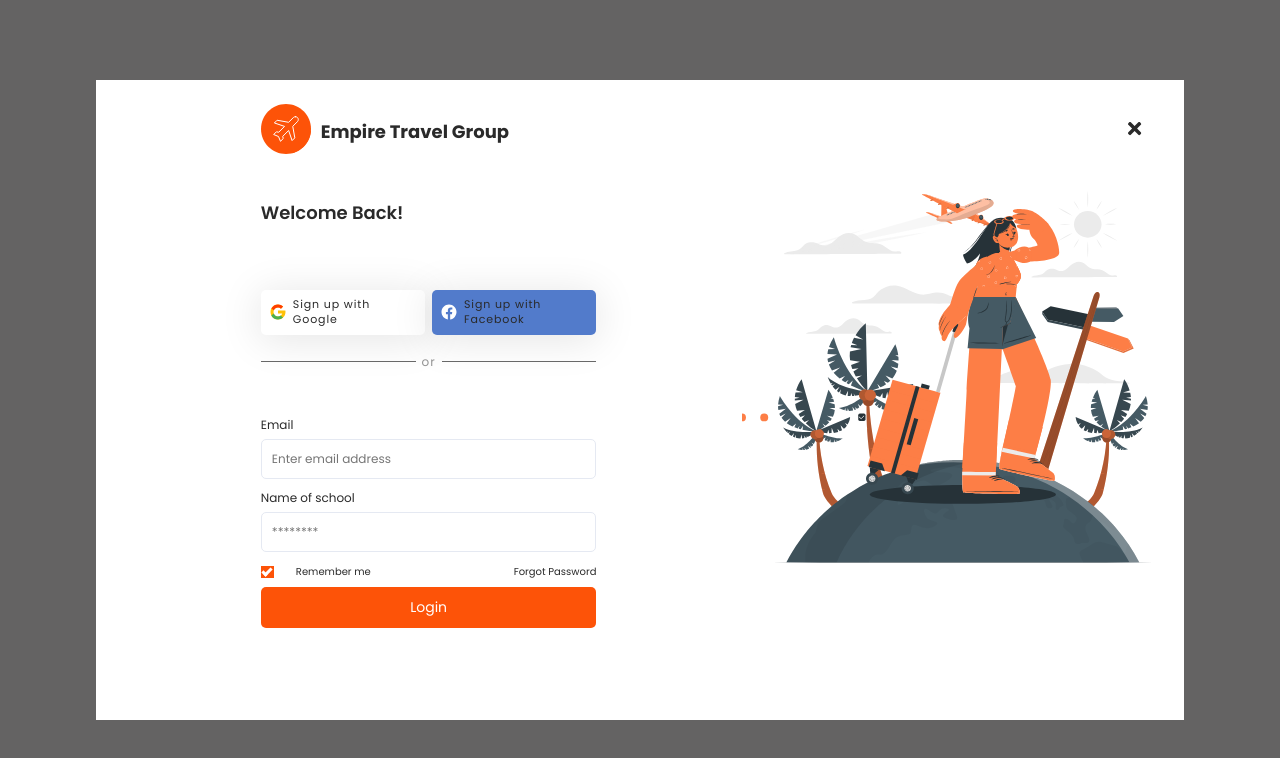
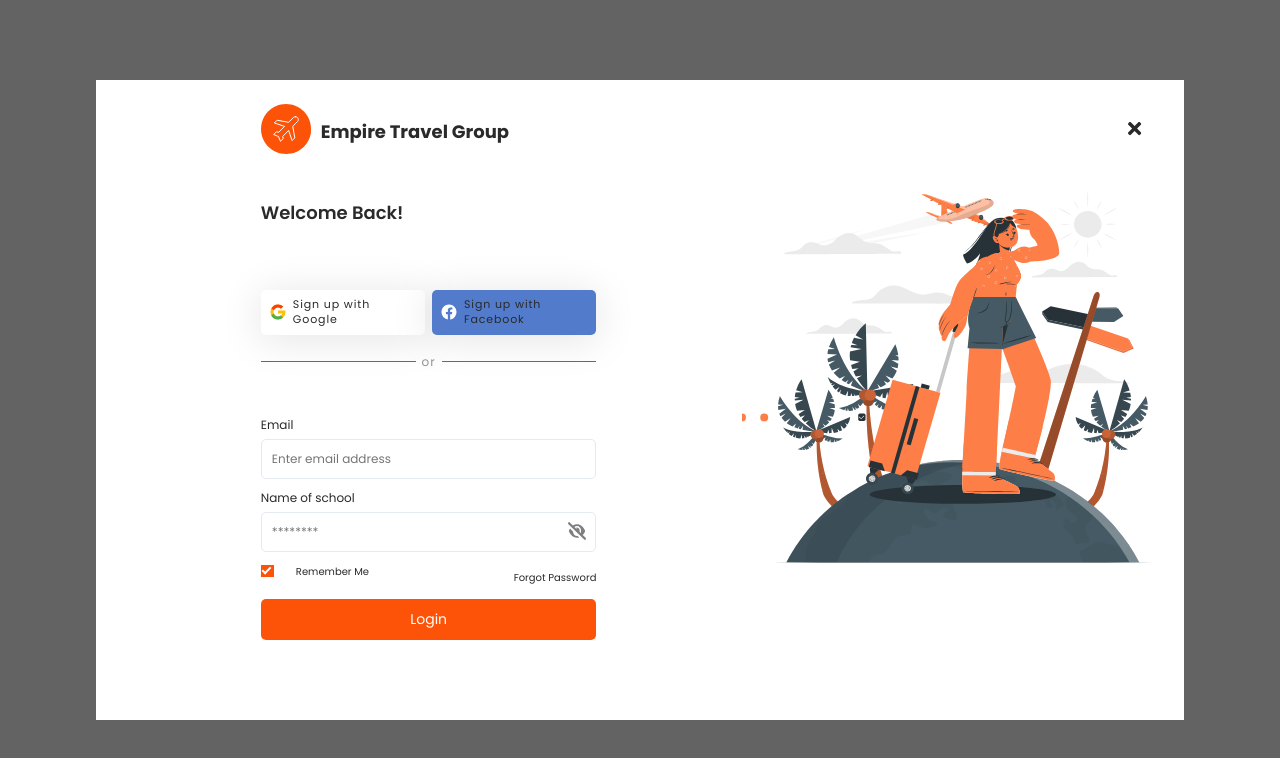
Before and after one commit to omobankole/Empire-Travel-Group, a React (Create React App) app: page /login in a window 1280 px wide. Shown: the top 758 px of the page. Built offline with nearby package versions, Linux system fonts and the light colour scheme.

Commit message:
checkbox and password visibility

```diff
--- a/src/components/Landing/Calender/calender.module.css
+++ b/src/components/Landing/Calender/calender.module.css
@@ -5,7 +5,6 @@
   background-size: cover;
   display: flex;
   flex-direction: column;
-  background-attachment: fixed;
   align-items: center;
 }
 .getNow {
--- a/src/components/Landing/Subscribe/subscribe.module.css
+++ b/src/components/Landing/Subscribe/subscribe.module.css
@@ -5,7 +5,6 @@
   background-size: cover;
   justify-content: center;
   display: flex;
-  background-attachment: fixed;
 }
 .mainForm form {
   width: 560px;
--- a/src/components/Landing/WhyUs/whyUs.module.css
+++ b/src/components/Landing/WhyUs/whyUs.module.css
@@ -3,7 +3,6 @@
     url("../../../assets/images/Landing/hero-image2.png");
   background-repeat: no-repeat;
   background-size: cover;
-  background-attachment: fixed;
 }
 .content {
   margin-bottom: 70px;
@@ -30,7 +29,7 @@
   justify-content: center;
   padding-bottom: 100px;
 }
-.gridMe>div {
+.gridMe > div {
   margin: 0px 20px 10px 20px;
 }
 
--- a/src/components/UI/FormGroup/Checkbox/checkbox.js
+++ b/src/components/UI/FormGroup/Checkbox/checkbox.js
@@ -1,10 +1,11 @@
 import classes from "./checkbox.module.css";
 
-const Checkbox = () => {
+const Checkbox = ({ text }) => {
   return (
     <>
       <label className={classes.container}>
-        <input type="checkbox" checked="checked" />
+        <input type="checkbox" defaultChecked="checked" />
+        {text}
         <span className={classes.checkmark}></span>
       </label>
     </>
--- a/src/components/UI/FormGroup/Checkbox/checkbox.module.css
+++ b/src/components/UI/FormGroup/Checkbox/checkbox.module.css
@@ -11,7 +11,6 @@
     user-select: none;
   }
 
-  /* Hide the browser's default checkbox */
   .container input {
     position: absolute;
     opacity: 0;
@@ -20,7 +19,6 @@
     width: 0;
   }
 
-  /* Create a custom checkbox */
   .checkmark {
     position: absolute;
     top: 0;
@@ -30,36 +28,31 @@
     background-color: #eee;
   }
 
-  /* On mouse-over, add a grey background color */
   .container:hover input ~ .checkmark {
     background-color: #ccc;
   }
 
-  /* When the checkbox is checked, add a blue background */
   .container input:checked ~ .checkmark {
     background-color: #fd5308;
   }
 
-  /* Create the checkmark/indicator (hidden when not checked) */
   .checkmark:after {
     content: "";
     position: absolute;
     display: none;
   }
 
-  /* Show the checkmark when checked */
   .container input:checked ~ .checkmark:after {
     display: block;
   }
 
-  /* Style the checkmark/indicator */
   .container .checkmark:after {
     left: 3px;
     top: 0.5px;
     width: 3px;
     height: 7px;
     border: solid white;
-    border-width: 0 3px 3px 0;
+    border-width: 0 2.5px 2.5px 0;
     -webkit-transform: rotate(45deg);
     -ms-transform: rotate(45deg);
     transform: rotate(45deg);
--- a/src/components/UI/FormGroup/formGroup.js
+++ b/src/components/UI/FormGroup/formGroup.js
@@ -1,12 +1,23 @@
 import classes from "./formGroup.module.css";
 
-const FormGroup = ({ label, ...props }) => {
-    return (
-         <div className={classes.formGroup}>
-             <label htmlFor="" className={classes.formLabel}>{label}</label>
-             <input {...props} className={classes.formInput} />
-         </div>
-    );
-}
+const FormGroup = ({ label, image, pass, setPass, ...props }) => {
+  return (
+    <div className={classes.formGroup}>
+      <label htmlFor="" className={classes.formLabel}>
+        {label}
+      </label>
+      <div className={classes.visible}>
+        <input
+          {...props}
+          className={classes.formInput}
+          type={pass ? "text" : "password"}
+        />
+        <span className={classes.HideShow}>
+          <img src={image} alt="" onClick={() => setPass(!pass)} />
+        </span>
+      </div>
+    </div>
+  );
+};
 
 export default FormGroup;
--- a/src/components/UI/FormGroup/formGroup.module.css
+++ b/src/components/UI/FormGroup/formGroup.module.css
@@ -1,22 +1,30 @@
 .formGroup {
   display: flex;
   flex-direction: column;
-    margin-bottom: 5px
+  margin-bottom: 5px;
 }
 .formLabel {
   font-style: normal;
   font-size: 12px;
   line-height: 28px;
   color: #2a2a2a;
-    margin-bottom: 0px
+  margin-bottom: 0px;
 }
 .formInput {
   width: 100%;
   padding: 10px;
   font-size: 12px;
-    background: #FFFFFF;
-    border: 1px solid #E5E9F2;
+  background: #ffffff;
+  border: 1px solid #e5e9f2;
   border-radius: 5px;
+}
+.visible {
+  position: relative;
+}
+.HideShow {
+  position: absolute;
+  top: 10px;
+  right: 10px;
 }
 .formInput:focus {
   outline: none;
--- a/src/index.css
+++ b/src/index.css
@@ -85,12 +85,12 @@ a {
   .rdrCalendarWrapper {
     font-size: 8px !important;
   }
-  /* .rdrNextButton{
+  .rdrNextButton{
     right: -34px;
   }
   .rdrPprevButton{
     left: -35px;
-  } */
+  }
   .rdrMonthAndYearPickers {
     margin-left: -165px;
   }
--- a/src/pages/Login/login.js
+++ b/src/pages/Login/login.js
@@ -8,8 +8,11 @@ import facebook from "../../assets/images/Login/facebook.svg";
 import FormGroup from "../../components/UI/FormGroup/formGroup";
 import { FaTimes } from "react-icons/fa";
 import Checkbox from "../../components/UI/FormGroup/Checkbox/checkbox";
+import visible from "../../assets/images/Login/visible.svg";
+import { useState } from "react";
 
 const Login = () => {
+  const [pass, setPass] = useState(false);
   return (
     <div className={classes.loginPage}>
       <div className={classes.top}>
@@ -52,11 +55,13 @@ const Login = () => {
               label="Name of school"
               type="text"
               placeholder="********"
+              image={visible}
+              pass={pass}
+              setPass={setPass}
             />
             <div class={classes.forget}>
               <div className={classes.check}>
-                <Checkbox />
-                <label htmlFor="">Remember me</label>
+                <Checkbox text="Remember Me" />
               </div>
               <Link to="">Forgot Password</Link>
             </div>
--- a/src/pages/Signup/signup.js
+++ b/src/pages/Signup/signup.js
@@ -9,7 +9,7 @@ import Checkbox from "../../components/UI/FormGroup/Checkbox/checkbox";
 const Signup = () => {
   return (
     <div className={classes.loginPage}>
-     <div className={classes.top}>
+      <div className={classes.top}>
         <Link to="/" className={classes.logoContainer}>
           <div>
             <img src={Logo} alt="Logo" />
@@ -39,9 +39,7 @@ const Signup = () => {
               placeholder="******"
             />
             <div className={classes.check}>
-              {/* <input type="checkbox" /> */}
-              <Checkbox />
-              <label htmlFor="">Accept the terms and policies</label>
+              <Checkbox text="Accept the terms and policies" />
             </div>
             <div class={classes.button}>
               <Button text="Register" />
```
Also changed, not shown: src/assets/images/Login/visible.svg (added). Lines whose indentation alone changed are shown as unchanged.
